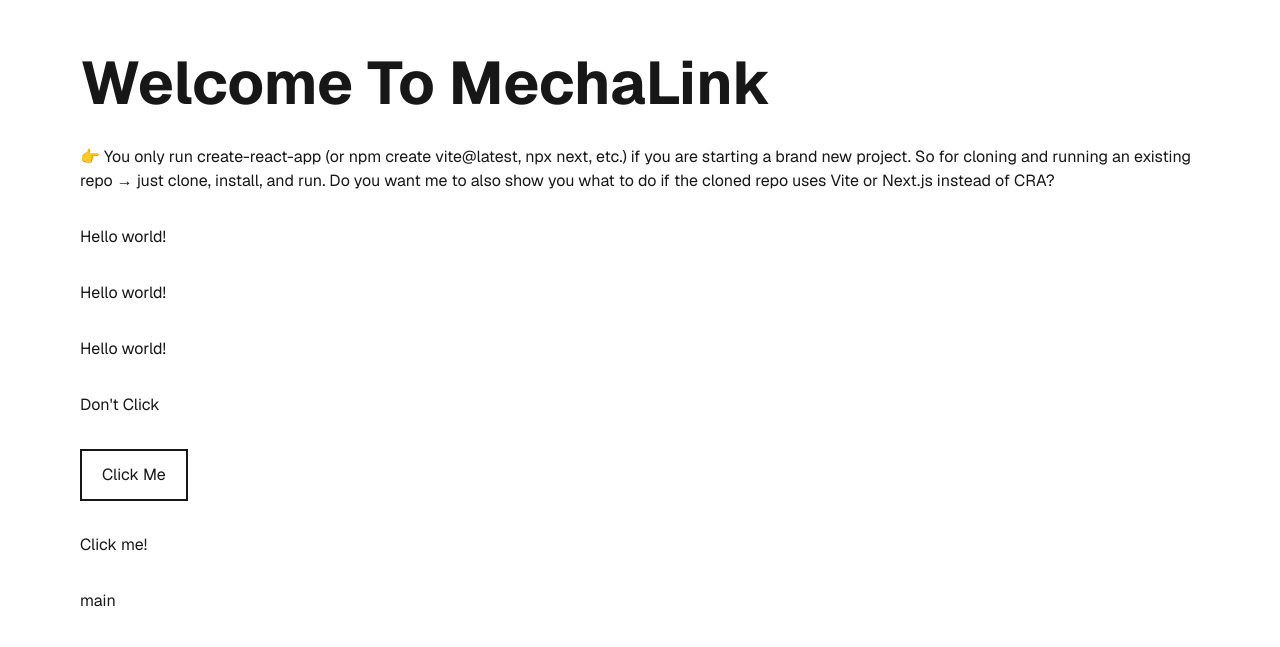
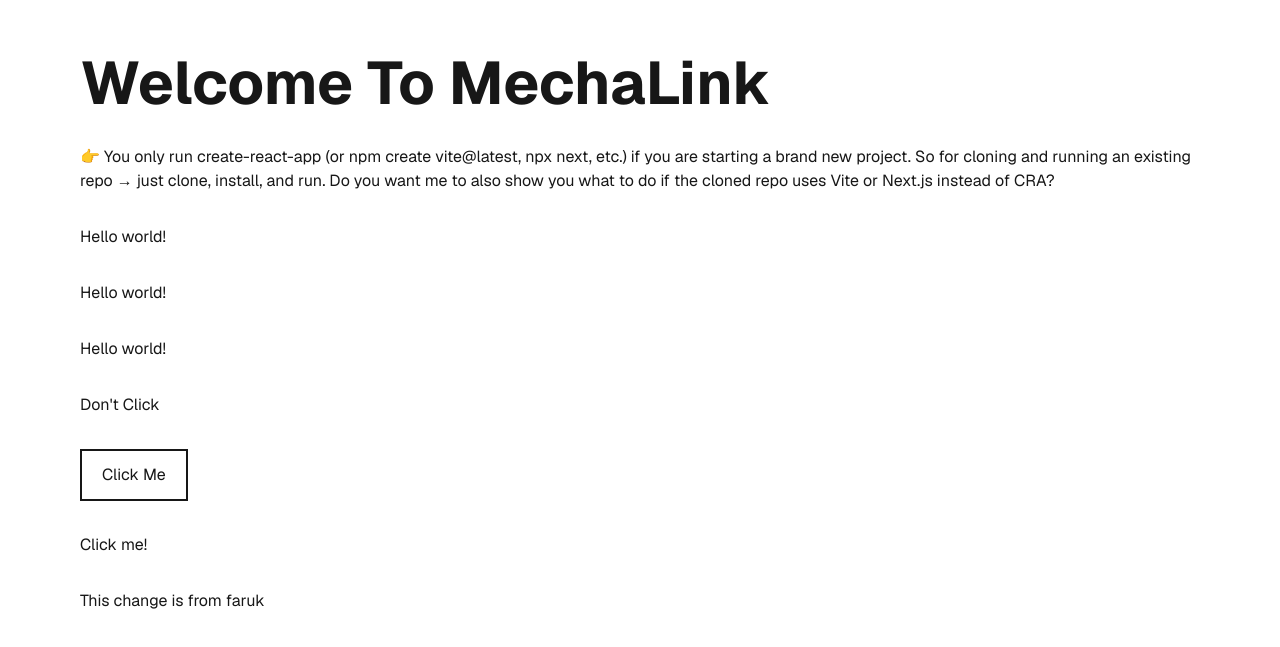
Before and after one commit to Alireja-khan/Mecha-Link, a Next.js app: page / in a window 1280 px wide. Shown: the part 111-758 px from the top of the page. Built offline with nearby package versions, Linux system fonts and the light colour scheme.

Commit message:
text added

```diff
--- a/src/app/page.js
+++ b/src/app/page.js
@@ -19,7 +19,7 @@
           <button className=" border-2 py-3 px-5">Click Me</button>
 
           <button>Click me!</button>
- main
+          <p>This change is from faruk</p>
       </main>
     </div>
   );
```
